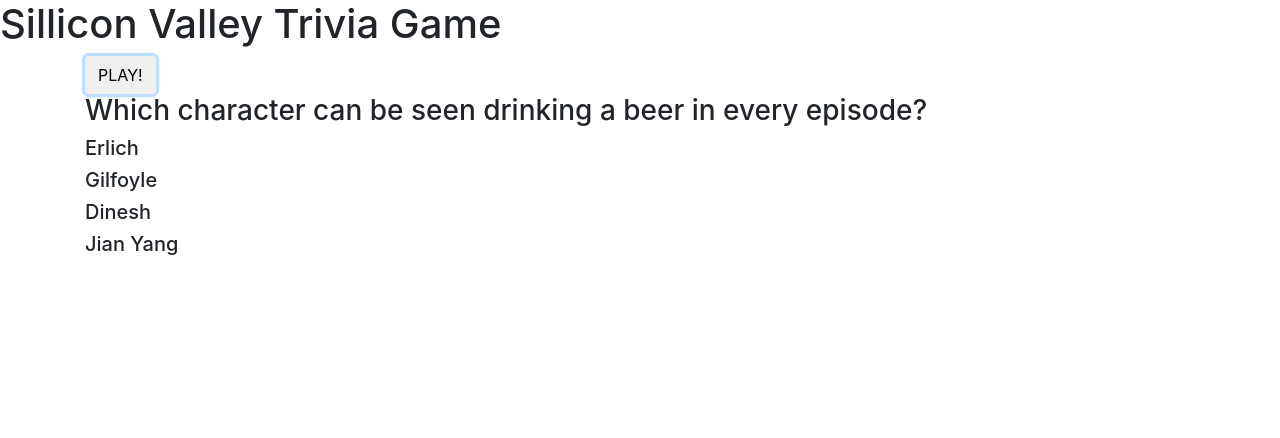
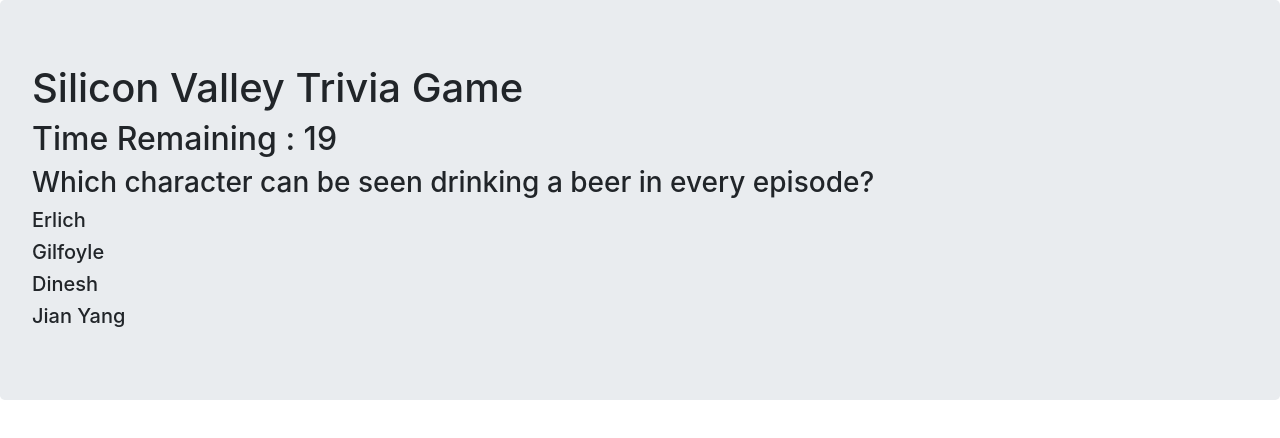
Before and after one commit to tracytn0411/Trivia-Game-2, a plain HTML site: page index.html in a window 1280 px wide. Both pictures are taken after a click on the button "PLAY!". Drawn offline with nearby package versions, Linux system fonts and the light colour scheme.

Commit message:
Complete main game logic.

```diff
--- a/assets/javascript/app.js
+++ b/assets/javascript/app.js
@@ -1,129 +1,175 @@
 $(function (){
 
 var myQuestions = [{
-    question: "Which character can be seen drinking a beer in every episode?",
-    ansOptions: ["Erlich", "Gilfoyle", "Dinesh", "Jian Yang"],
+    ask: "Which character can be seen drinking a beer in every episode?",
+    ansChoices: ["Erlich", "Gilfoyle", "Dinesh", "Jian Yang"],
     correctAns: "Gilfoyle",
-    funFacts: "",
+    funFacts: "later",
     }, {
-    question: "What kind of implant does Russ Hanneman have?",
-    ansOptions: ["Cheek", "Chin", "Calf", "Bicep"],
+    ask: "What kind of implant does Russ Hanneman have?",
+    ansChoices: ["Cheek", "Chin", "Calf", "Bicep"],
     correctAns: "Calf",
+    funFacts: "later",
     }, {
-    question: "What type of pet is illegal in California?",
-    ansOptions: ["Turtle", "Rabbit", "Pig", "Ferret"],
+    ask: "What type of pet is illegal in California?",
+    ansChoices: ["Turtle", "Rabbit", "Pig", "Ferret"],
     correctAns: "Ferret",
     funFacts: "It's against California Fish and Game Code 2116-2126 to own ferrets. Erlich's neighbor, Noah, kept a large number of ferret in his backyard. Richard and Erlich used the illegality of this to blackmail Noah into not reporting their zoning violations.",
     }, {
-    question: "Which religion did Gilfoyle subscribe to?",
-    ansOptions: ["Buddhism", "Christian", "Scientology", "Satanism"],
+    ask: "Which religion did Gilfoyle subscribe to?",
+    ansChoices: ["Buddhism", "Christian", "Scientology", "Satanism"],
     correctAns: "Satanism",
-    funFacts: "Gilfoyle is a self-proclaimed 'LaVeyan Satanist with theistic tendencies'. Gilfoyle and his girlfriend, Tara, took Dinesh and Erlich to a Satanic baptism in season 1",
+    funFacts: "Gilfoyle is a self-proclaimed 'LaVeyan Satanist with theistic tendencies'. Gilfoyle and his girlfriend, Tara, took Dinesh and Erlich to a Satanic baptism in season 1.",
     }, {
-    question: "What language does Jared speak in his sleep?",
-    ansOptions: ["Vietnamese", "French", "German", "Russian"],
+    ask: "What language does Jared speak in his sleep?",
+    ansChoices: ["Vietnamese", "French", "German", "Russian"],
     correctAns: "German",
+    funFacts: "later",
     }, {
-    question: "Which cast member is actually majored in Computer Science?",
-    ansOptions: ["Thomas Middleditch", "Martin Starr", "Kumail Nanjiani", "Zach Woods"],
+    ask: "Which cast member is actually majored in Computer Science?",
+    ansChoices: ["Thomas Middleditch", "Martin Starr", "Kumail Nanjiani", "Zach Woods"],
     correctAns: "Kumail Nanjiani",
-    funFacts: "He completed a double major in computer science and philosophy",
+    funFacts: "He completed a double major in computer science and philosophy.",
     }, {
-    question: "Mathematicans at this university were hired to ensure the show's theories are based in reality",
-    ansOptions: ["Harvard", "UC Berkeley", "Stanford", "MIT"],
+    ask: "Mathematicans at this university were hired to ensure the show's theories are based in reality?",
+    ansChoices: ["Harvard", "UC Berkeley", "Stanford", "MIT"],
     correctAns: "Stanford",
     funFacts: "The actual math behind the epic dick joke in Season 1: Mike Judge, enlisted some honest-to-God mathematicians at Stanford University to figure out the max 'mean jerk rate,' as well as other functions related to 'shaft ratios: and 'receptiveness to the presenter.'",
     }, {
-    question: "Which middle-out compression company tricked Pied Piper into revealing their algorithms?",
-    ansOptions: ["Google", "Hooli", "Endframe", "Yahoo"],
+    ask: "Which middle-out compression company tricked Pied Piper into revealing their algorithms?",
+    ansChoices: ["Google", "Hooli", "Endframe", "Yahoo"],
     correctAns: "Endframe",
-    funFacts: "The fiction company End Frame has its own website. According to the website, the company's CEO, Marc Wallace, founded End Frame from his now ex-father-in-law garage",
+    funFacts: "The fiction company End Frame has its own website. According to the website, the company's CEO, Marc Wallace, founded End Frame from his now ex-father-in-law garage.",
     }
 ];
 
+var countStart;
+var timer;
 
-var starGame;
-var countStart = 20;
-var timer;
-var questionIndex;
-var correctCount;
-var incorrectCount;
+var questionIndex = 0;
+var displayQuestion;
 var correctOption;
 var funFact;
 
+var correctCount;
+var incorrectCount;
+var timeupCount;
+
 $(".startGame").on("click", function () {
-    $("#startArea").html("<h2>Time Remaining: <span id='countTime'></span></h2>");
-    quizDisplay ();
+   startGame();
 })
 
+function startGame() { //empty all content and reset values
+    $(".startGame").hide();
+    $("#triviaDisplay").empty();
+
+    correctCount = 0;
+    incorrectCount = 0;
+    timeupCount = 0;
+    countStart = 20;
+
+    quizDisplay();
+}
+
 function countTime() {
-    $("#countTime").text(countStart);
+    $(".runningTime").html("<h2>Time Remaining :" + " " + countStart + "</h2>");
     countStart--;
     if (countStart === -1) {
-        timeUp ();
+        timeUp();
     }
 }
 
 function quizDisplay() {
+    countStart = 20;
     timer = setInterval(countTime, 1000); //myVar = setInterval(js function, 1000)
-    questionIndex = 0;
-    console.log(myQuestions[questionIndex]);
 
-    $("#questionDisplay").append($("<h3>").text(myQuestions[questionIndex].question));
     correctOption = myQuestions[questionIndex].correctAns;
     funFact = myQuestions[questionIndex].funFacts;
+    displayQuestion = myQuestions[questionIndex].ask;
+    console.log(questionIndex);
 
-    $.each(myQuestions[questionIndex].ansOptions, function (){
-        // this = ansOptions[i]
-        var divAns = $("<div>").addClass("ansChoice").attr({
-            "data_ans" : this,
-            "data_correct" : correctOption,
+    //Display question on html
+    $("#triviaDisplay").html("<h3>" + displayQuestion + "</h3>");
+
+    //Display multiple choices
+    $.each(myQuestions[questionIndex].ansChoices, function (){
+        //this = ansChoices[i]
+        var divAns = $("<div>").addClass("ansChoice").attr("data_ans",this)
+        $("#triviaDisplay").append(divAns);
+        divAns.append($("<h5>").text(this));
     })
-        $("#questionDisplay").append(divAns);
-        divAns.append($("<h5>").text(this));
-
+    //User pick a choice
     $(".ansChoice").on("click", function (){
         clearInterval(timer);
         var ansValue = $(this).attr("data_ans");
         if (ansValue === correctOption) {
-                //correctChoice();
-                console.log("yes")
-                correctDisplay ();
+            correctDisplay();
         } else {
-                console.log("motherfucker");
+            incorrectDisplay();
         }
-        })
-
     })
 }
 
 function correctDisplay(){
+    clearInterval(timer);
     correctCount++;
-    var divCorrect = $("<p>").text(funFact);
-    $("#questionDisplay").html("<h3>You are correct!!</h3>");
-    $("#questionDisplay").append(divCorrect);
+
+    $(".runningTime").html("<h3>You are correct!!</h3>");
+    $("#triviaDisplay").html("<p>" + funFact + "</p>");
+
     if (questionIndex < myQuestions.length - 1) {
-        setTimeout(nextQuestion, 2000);
+        setTimeout(nextQuestion, 3000);
+    } else {
+        setTimeout(gameResult, 3000);
+    }
 }
 
+function incorrectDisplay(){
+    clearInterval(timer);
+    incorrectCount++;
+
+    $(".runningTime").html("<h3>Nah....</h3>");
+    $(".runningTime").append("<h4>The correct answer is: " + correctOption + "</h4>");
+    $("#triviaDisplay").html("<p>" + funFact + "</p>");
+
+    if (questionIndex < myQuestions.length -1) {
+        setTimeout(nextQuestion, 3000);
+    } else {
+        setTimeout(gameResult, 3000);
     }
-
-function nextQuestion() {
-    questionIndex++;
-    countTime();
-    quizDisplay();
-
 }
 
 function timeUp() {
     clearInterval(timer);
+    timeupCount++;
+
     $("#resultDisplay").text("Time Up !!!")
-    //ansDisplay(); //clearInterval(myVar)
+    $(".runningTime").append("<h4>The correct answer is: " + correctOption + "</h4>");
+    $("#triviaDisplay").html("<p>" + funFact + "</p>");
+
+    if (questionIndex < myQuestions.length -1) {
+        setTimeout(nextQuestion, 3000);
+    } else {
+        setTimeout(gameResult, 3000);
+    }
+}
+function nextQuestion() {
+    clearInterval(timer);
+    questionIndex++;
+    quizDisplay();
 }
 
+function gameResult (){ //end game
+    clearInterval(timer);
+    $(".runningTime").empty();
+    $("#triviaDisplay").html("<h2>Your game result</h2>");
+    $("#triviaDisplay").append("<h3>Correct Answers: " + correctCount + "</h3>");
+    $("#triviaDisplay").append("<h3>Incorrect Answers: " + incorrectCount + "</h3>");
+    $("#triviaDisplay").append("<h3>Unanswered: " + timeupCount + "</h3>");
+    $("#triviaDisplay").append("<h4>Click below to play again!</h4>");
 
-
-
-
+    $(".startGame").appendTo("#again"); //move play button to after results display
+    $(".startGame").show();
+}
 
 })
--- a/index.html
+++ b/index.html
@@ -11,19 +11,20 @@
 </head>
 
 <body>
-    <header>
-        <h1>Sillicon Valley Trivia Game</h1>
-    </header>
-    <main class="container">
-        <div id="start">
-            <button class="btn startGame">PLAY!</button>
-        </div>
-        <div id="runningTime"></div>
-        <div id="questionDisplay"></div>
-        <div id="result">
-            <h4 id="resultDisplay"></h4>
-        </div>
-        <div id="correctAnswer"></div>
+    <main id="wrapper">
+       <div class="row">
+            <div class="col">
+                <section class="jumbotron">
+                    <header>
+                        <h1>Silicon Valley Trivia Game</h1>
+                    </header>
+                    <button class="btn startGame">PLAY!</button>
+                    <h5 class="runningTime"></h5>
+                    <div id="triviaDisplay"></div>
+                    <div id="again"></div>
+                </section>
+            </div>
+       </div>
     </main>
 
 
```
Lines whose indentation alone changed are shown as unchanged.
